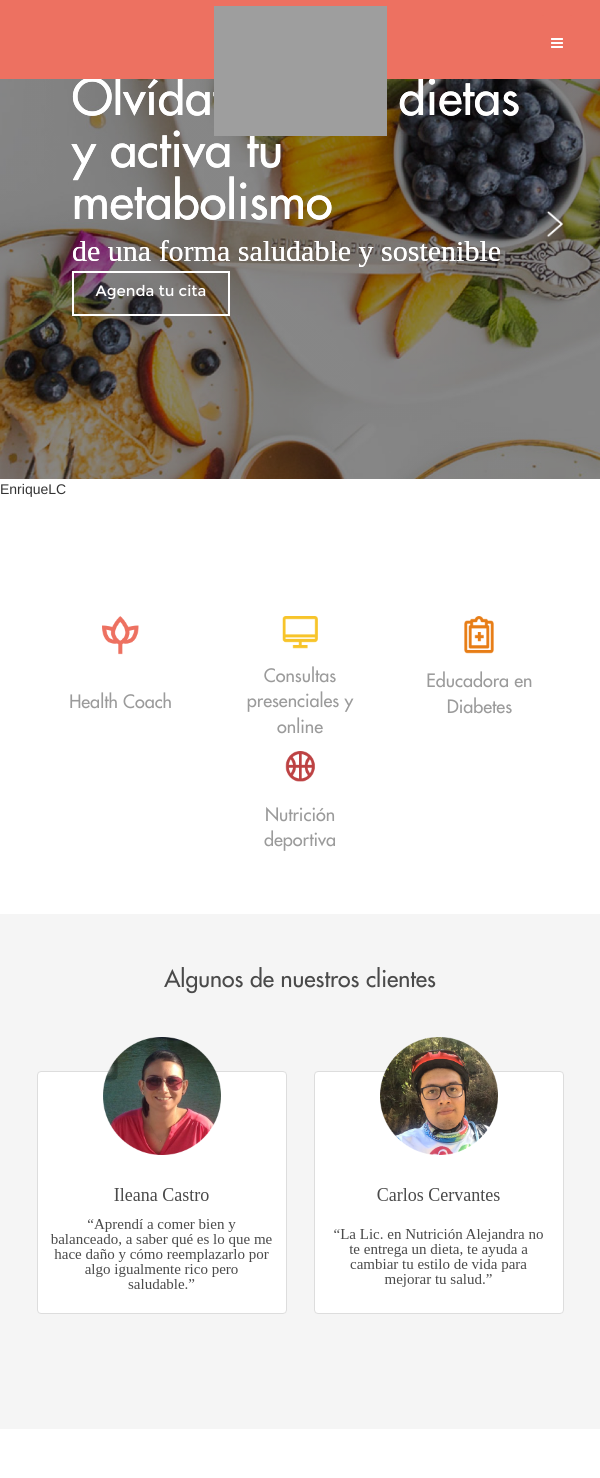
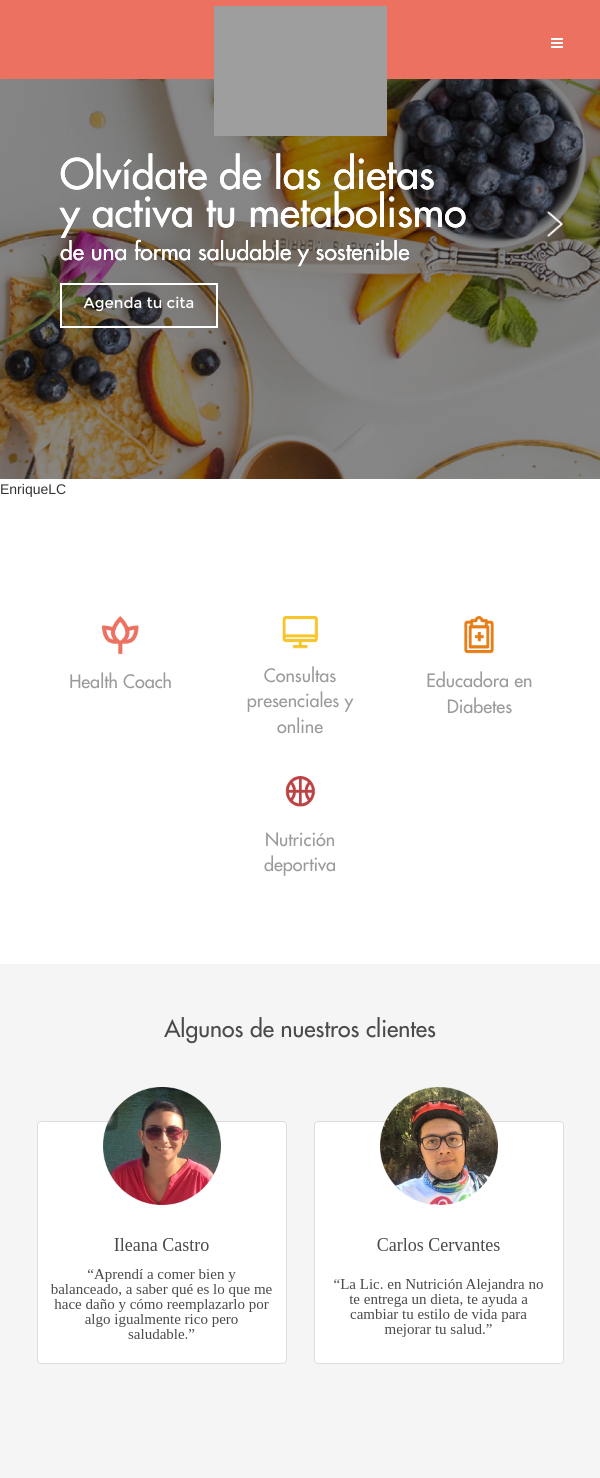
Before and after one commit to BlickLabs/alegpaez, a Django app: template nutriologa/templates/index.html in a window 600 px wide. Shown: the top 1478 px of the page. Run offline with Django 3.2, Linux system fonts and the light colour scheme; the template is opened without the code that fills it, so the values that code supplies are empty; some libraries are stand-ins or nearby versions; some web fonts are replaced; grey boxes are pictures that could not be loaded.

Commit message:
#47 resolve carrousel, offerts and last text on index

```diff
--- a/nutriologa/static/css/idevices.css
+++ b/nutriologa/static/css/idevices.css
@@ -84,9 +84,6 @@
     }
     .carousel-control .glyph_right {
         left: 0px !important;
-    }
-    .carousel-caption {
-      top: 50px !important;
     }
     .cerryLogo {
       top: 15px;
@@ -199,7 +196,6 @@
     display: none;
   }
   .bg-footer .left_widget{padding-bottom:60px}
-    .carousel-inner .carousel-caption{top: 93px;left:12%}
     .carousel-inner .carousel-caption .banner_text{font-size:62px}.carousel-inner .carousel-caption .sub_head{font-size:36px}.carousel-inner .carousel-caption .read_more_btn{font-size:18px}
     .carousel-control .glyphicon{position:relative;top:308px}}
     .navbar-header{position:absolute;left:0!important;right:0!important;margin:25px auto 0!important;bottom:0!important;float:none!important;top:6px!important}
--- a/nutriologa/static/css/main.css
+++ b/nutriologa/static/css/main.css
@@ -24,6 +24,12 @@
 }
 .selectChange {
     height: 70px !important;
+}
+.carousel-caption {
+  display: flex;
+  flex-direction: row;
+  height: 479px;
+  align-items: center;
 }
 .closeImageStyle:focus {
   outline: none;
@@ -213,9 +219,6 @@ input:focus ~ .highlight, textarea:focus ~ .highlight {
   margin-bottom: 100px;
   font-family: FuturaStd-Medium;
 }
-.carousel-caption {
-  top: 135px !important;
-}
 .last-bg-image {
   padding-top: 61px !important;
   padding-bottom: 53px !important;
@@ -236,10 +239,14 @@ input:focus ~ .highlight, textarea:focus ~ .highlight {
   font-size: 15px !important;
   padding: 7px 0px !important;
 }
-.item > .carousel-caption > .banner_text{
+.item > .carousel-caption > .banner_text, .banner_text{
   font-size: 49px !important;
   line-height: 52px !important;
+  margin:4px 0;
+  color:#fff;
+  font-family:FuturaStd-Medium;
 }
+
 .item > .carousel-caption > .sub_head{
   font-size: 30px !important;
   line-height: 25px !important;
@@ -767,8 +774,8 @@ a:active,a:hover{outline:0}abbr[title]{border-bottom:1px dotted}b,optgroup,stron
 }@media screen and (max-width:480px){html{font-size:12px}}#page{margin:0;overflow-x:hidden;padding:0}
 .myconatiner{margin:0 auto}
 .carousel-inner .img-align{width:100%}
-.carousel-inner .carousel-caption{text-align:left;text-shadow:0 0 0!important;right:0;bottom:240px;left:10%;width:50%}
-.carousel-inner .carousel-caption .banner_text{font-size:72px;margin:4px 0;color:#fff;font-family:FuturaStd-Medium}.carousel-inner .carousel-caption .sub_head{font-size:42px;margin-bottom:30px;font-family:FuturaStd-Medium;margin-top:18px}
+.carousel-inner .carousel-caption{text-align:left;text-shadow:0 0 0!important;right:0;left:10%;}
+.carousel-inner .carousel-caption .sub_head{font-size:42px;margin-bottom:30px;font-family:FuturaStd-Medium;margin-top:18px}
 .carousel-inner .carousel-caption .read_more_btn{background-color:transparent;border:3px solid #fff;border-radius:0;font-family:Montserrat-Regular}
 .carousel-inner .carousel-caption .read_more_btn:hover,.navbar{background-color:#ed7161}
 .carousel-control{opacity:1;left: none !important;}
@@ -817,23 +824,21 @@ a:active,a:hover{outline:0}abbr[title]{border-bottom:1px dotted}b,optgroup,stron
 
   }
 }
-@media only screen and (max-width:468px){
-  .carousel-inner .carousel-caption{right:0;bottom:12px}.carousel-inner .carousel-caption .banner_text{font-size:16px}.carousel-inner .carousel-caption .sub_head{font-size:11px;margin:8px 0}.carousel-inner .carousel-caption .read_more_btn{padding:6px;font-size:9px}
-}
+
 @media only screen and (min-width:768px) and (max-width:780px){
   .navbar-toggle{display:none}
   .navbar .navbar-nav li a{font-size:17px;padding: 24px 12px!important;}
 }
 @media only screen and (min-width:468px) and (max-width:769px){
-  .carousel-inner .carousel-caption{right:0;bottom:50px}
-  .carousel-inner .carousel-caption .banner_text{font-size:30px}
+  .carousel-inner .carousel-caption{right:0;}
   .carousel-inner .carousel-caption .sub_head{font-size:18px;margin:8px 0}
   .carousel-inner .carousel-caption .read_more_btn{padding:6px;font-size:13px}
 }
 
 @media only screen and (min-width:1280px) and (max-width:1370px){
-  .carousel-inner .carousel-caption{top: 93px;left:12%}
-  .carousel-inner .carousel-caption .banner_text{font-size:62px}.carousel-inner .carousel-caption .sub_head{font-size:36px}.carousel-inner .carousel-caption .read_more_btn{font-size:18px}
+  .carousel-inner .carousel-caption{left:12%}
+  .carousel-inner .carousel-caption .sub_head{font-size:36px}
+  .carousel-inner .carousel-caption .read_more_btn{font-size:18px}
   .carousel-control .glyphicon{position:relative;top:308px}}
   .navbar-header{position:absolute;left:0!important;right:0!important;margin:25px auto 0!important;bottom:0!important;float:none!important;top:6px!important}
 .video-thumb,.wrap{display:-ms-flexbox;display:flex;-ms-flex-wrap:wrap;flex-wrap:wrap;-ms-flex-pack:justify;justify-content:center}
@@ -935,9 +940,6 @@ input.form-control1:focus {
 }
 
 @media only screen and (min-width:769px) and (max-width:1024px){
-.carousel-caption {
-  top: 65px !important;
-}
 .bg-footer .container.footer,.bg-footer .right_widget{text-align:left}
 .bg-footer .left_widget{padding-bottom:60px}}h1{font-size:36px}h1,h2,h4,p{color:#4a4a4a}.pack_title,.sub_head,.sub_heading{color:#fff}.testimonials{padding:50px 0 80px}
 .bg-primary{background-color:#f5f5f5}.tm_title{margin-bottom:120px}
@@ -966,6 +968,20 @@ input.form-control1:focus {
 
 
 @media only screen and (max-width: 767px) {
+    .banner_text {
+      font-size: 41px !important;
+      line-height: 38px !important;
+    }
+    .custom-height {
+      margin-top: 0px !important;
+    }
+    .service-box {
+      margin-bottom: 35px !important;
+    }
+    .sub_head {
+      font-size: 23px !important;
+      margin: 0px 0 14px 0px !important;
+    }
     .navbar .navbar-header .navbar-brand img{
       width:173px;
       position: absolute;
@@ -974,6 +990,9 @@ input.form-control1:focus {
       left: 0;
       right: 0;
       z-index: 1;
+    }
+    .last-width {
+      width: 293px !important;
     }
     .reducePaddingInMovil {
       padding: 50px 0 50px !important;
@@ -1117,9 +1136,6 @@ input.form-control1:focus {
     .carousel-control .glyph_right {
         left: 0px !important;
     }
-    .carousel-caption {
-      top: 50px !important;
-    }
     .navbar .navbar-nav {
       width: 100%;
       text-align: center;
--- a/nutriologa/templates/partials/carrousel.html
+++ b/nutriologa/templates/partials/carrousel.html
@@ -32,57 +32,69 @@
               <div class="backdrop"></div>
               <div class="imagesData" style="background: url({% static 'img/slider/group-3@3x.png' %});"></div>
               <div class="carousel-caption header-content-inner">
+                <div class="verticalHouse">
                   <h1 class="banner_text"> Olvídate de las dietas <br> y activa tu metabolismo </h1>
                   <p class="sub_head"> de una forma saludable y sostenible </p>
                   <a href="/contacto" class="btn btn-primary btn-xl page-scroll read_more_btn">Agenda tu cita</a>
                 </div>
               </div>
+          </div>
+
           <div class="item">
               <div class="backdrop"></div>
               <div class="imagesData" style="background: url({% static 'img/slider/carrousel_1.jpg' %});"></div>
               <div class="carousel-caption header-content-inner">
+                <div class="verticalHouse">
                   <h1 class="banner_text"> No se trata de comer menos</h1>
                   <p class="sub_head"> se trata de comer mejor </p>
                   <a href="/contacto" class="btn btn-primary btn-xl page-scroll read_more_btn">Agenda tu cita</a>
+                </div>
               </div>
           </div>
           <div class="item">
               <div class="backdrop"></div>
               <div class="imagesData" style="background: url({% static 'img/slider/carrousel_2.jpg' %});"></div>
               <div class="carousel-caption header-content-inner">
+                <div class="verticalHouse">
                   <h1 class="banner_text"> Crea hábitos saludables</h1>
                   <p class="sub_head"> no restricciones</p>
                   <a href="/contacto" class="btn btn-primary btn-xl page-scroll read_more_btn">Agenda tu cita</a>
+                </div>
               </div>
           </div>
           <div class="item">
               <div class="backdrop"></div>
               <div class="imagesData" style="background: url({% static 'img/slider/carrousel_3.jpg' %});"></div>
               <div class="carousel-caption header-content-inner">
+                <div class="verticalHouse">
                   <h1 class="banner_text"> Tu cuerpo merece lo mejor</h1>
                   <p class="sub_head"></p>
                   <a href="/contacto" class="btn btn-primary btn-xl page-scroll read_more_btn">Agenda tu cita</a>
+                </div>
               </div>
           </div>
           <div class="item">
               <div class="backdrop"></div>
               <div class="imagesData" style="background: url({% static 'img/slider/carrousel_4.jpg' %});"></div>
               <div class="carousel-caption header-content-inner">
+                <div class="verticalHouse">
                   <h1 class="banner_text"> Nunca es tarde para cambiar tu estilo de vida </h1>
                   <p class="sub_head"></p>
                   <a href="/contacto" class="btn btn-primary btn-xl page-scroll read_more_btn">Agenda tu cita</a>
+                </div>
               </div>
           </div>
           <div class="item">
               <div class="backdrop"></div>
               <div class="imagesData" style="background: url({% static 'img/slider/carrousel_5.jpg' %});"></div>
               <div class="carousel-caption header-content-inner">
+                <div class="verticalHouse">
                   <h1 class="banner_text"> Aprende a comer y dile adiós a las dietas </h1>
                   <p class="sub_head"></p>
                   <a href="/contacto" class="btn btn-primary btn-xl page-scroll read_more_btn" style="width:185px !important;">Paquetes y servicios</a>
                 </div>
               </div>
-
+          </div>
           <!--<div class="item">
               <img class="img-align" src="{% static 'img/slider/group-3@3x.png' %}" alt="slider2">
               <div class="carousel-caption header-content-inner">
```
Lines whose indentation alone changed are shown as unchanged.
